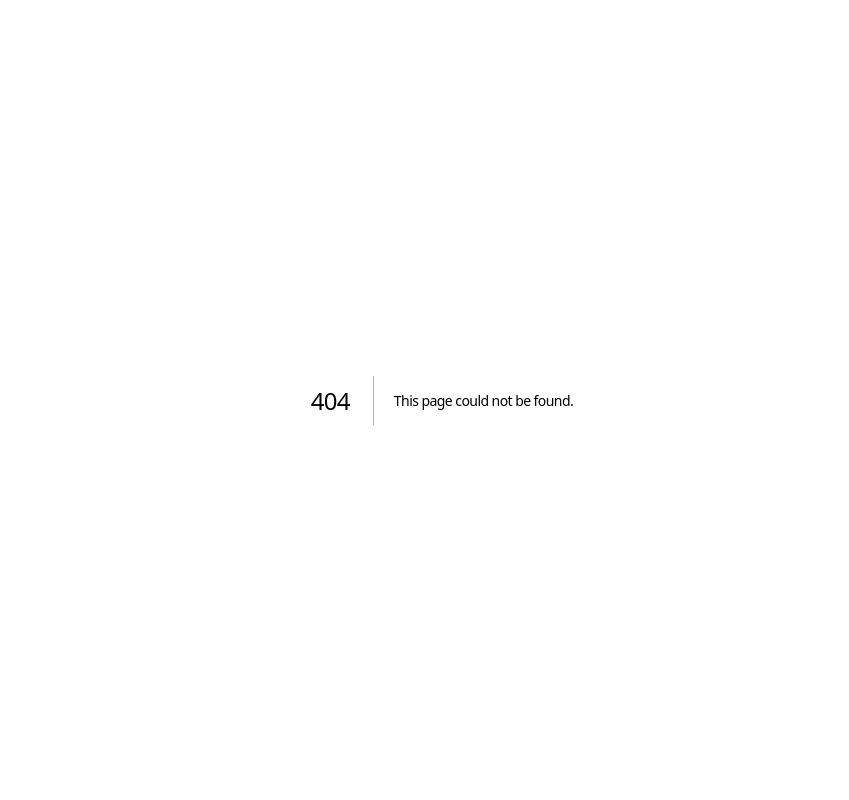
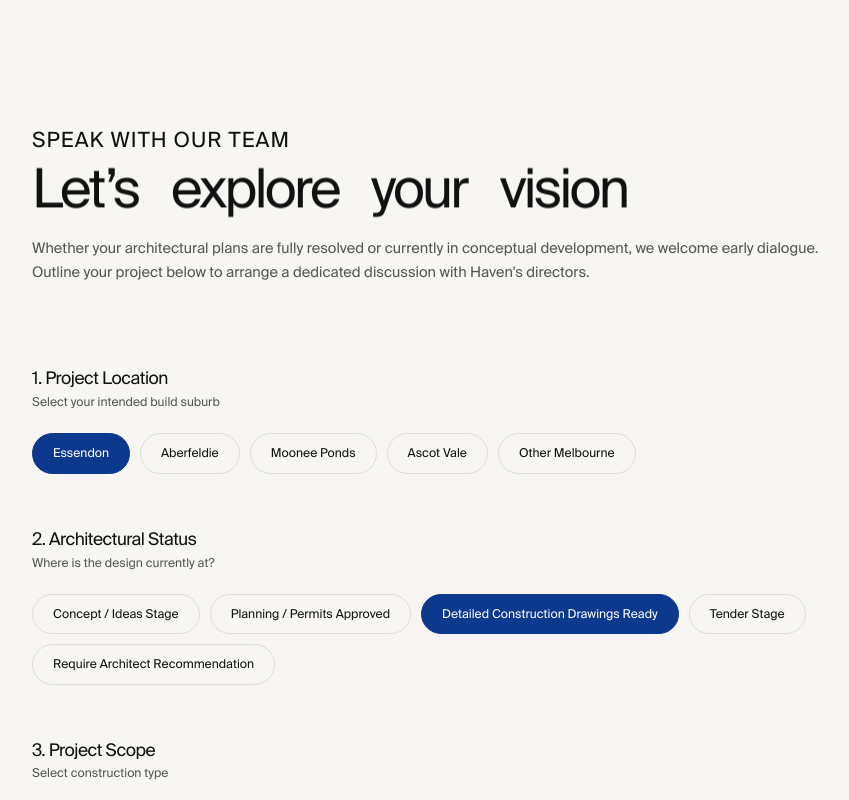
Before and after one commit to Lonewolf-lab/AMIMUN-27_Main, a Next.js app: page /contact in a window 1280 px wide. Before the commit this address had no page. Shown: the top 800 px of the page, without its empty margins (198-1047 px from the left). Built offline with nearby package versions, Linux system fonts and the light colour scheme.

Commit message:
feat(pages): add remaining sub-routes and project details

```diff
--- /dev/null
+++ b/src/app/contact/page.tsx
@@ -0,0 +1,53 @@
+import { Metadata } from "next";
+import { TextReveal } from "@/components/animations/TextReveal";
+import { ConsultationForm } from "@/components/contact/ConsultationForm/ConsultationForm";
+import { ContactHub } from "@/components/contact/ContactHub/ContactHub";
+
+export const metadata: Metadata = {
+  title: "Contact & Consultation — Haven Constructions | Custom Luxury Builder",
+  description:
+    "Arrange a confidential consultation with Haven Constructions. Specialist luxury home builders serving Essendon, Aberfeldie, Moonee Ponds, and Ascot Vale.",
+};
+
+export default function ContactPage() {
+  return (
+    <main
+      style={{
+        maxWidth: "var(--max-container-width)",
+        margin: "0 auto",
+        padding:
+          "calc(var(--navigation-height) + var(--space-xl)) var(--space-gutter) var(--space-section-large)",
+      }}
+    >
+      <header style={{ marginBottom: "var(--space-3xl)", maxWidth: "820px", margin: "0 auto var(--space-3xl)" }}>
+        <p
+          className="label"
+          style={{
+            color: "var(--color-brand-primary)",
+            marginBottom: "var(--space-2xs)",
+          }}
+        >
+          Speak with our team
+        </p>
+        <TextReveal as="h1" className="text--size-xl" baseDelay={50}>
+          Let’s explore your vision
+        </TextReveal>
+        <p
+          style={{
+            fontSize: "var(--step-0)",
+            color: "var(--color-text-secondary)",
+            marginTop: "var(--space-s)",
+            lineHeight: "1.6",
+          }}
+        >
+          Whether your architectural plans are fully resolved or currently in conceptual development,
+          we welcome early dialogue. Outline your project below to arrange a dedicated discussion with
+          Haven&apos;s directors.
+        </p>
+      </header>
+
+      <ConsultationForm />
+      <ContactHub />
+    </main>
+  );
+}
```
Also changed, not shown: src/app/expertise/page.tsx (added, +28 -0 lines), src/app/for-architects/page.tsx (added, +28 -0 lines), src/app/projects/[slug]/page.tsx (added, +56 -0 lines), src/app/projects/page.tsx (added, +19 -0 lines).
